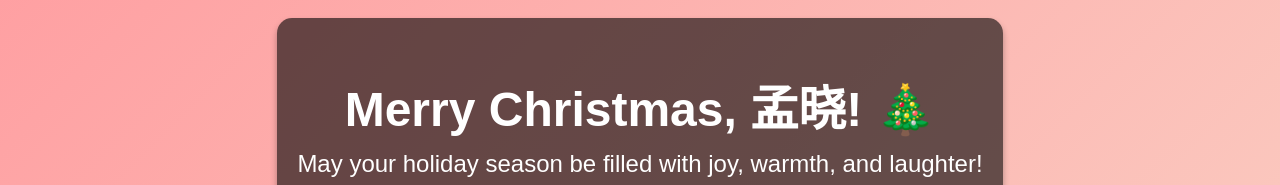
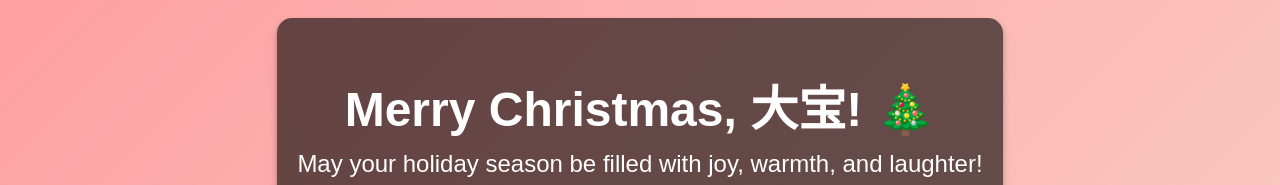
Before and after one commit to liyuzhen01/christmas-wishes, a plain HTML site: page index.html in a window 1280 px wide. Shown: the part 232-417 px from the top of the page. Drawn offline with Linux system fonts and the light colour scheme.

Commit message:
Update index.html

```diff
--- a/index.html
+++ b/index.html
@@ -39,7 +39,7 @@
 </head>
 <body>
     <div class="container">
-        <h1>Merry Christmas, 孟晓! 🎄</h1>
+        <h1>Merry Christmas, 大宝! 🎄</h1>
         <p>May your holiday season be filled with joy, warmth, and laughter!</p>
         <p>Here’s to a year ahead full of dreams, happiness, and success!</p>
         <p>Wishing you all the best, now and always. 🎁✨</p>
```
